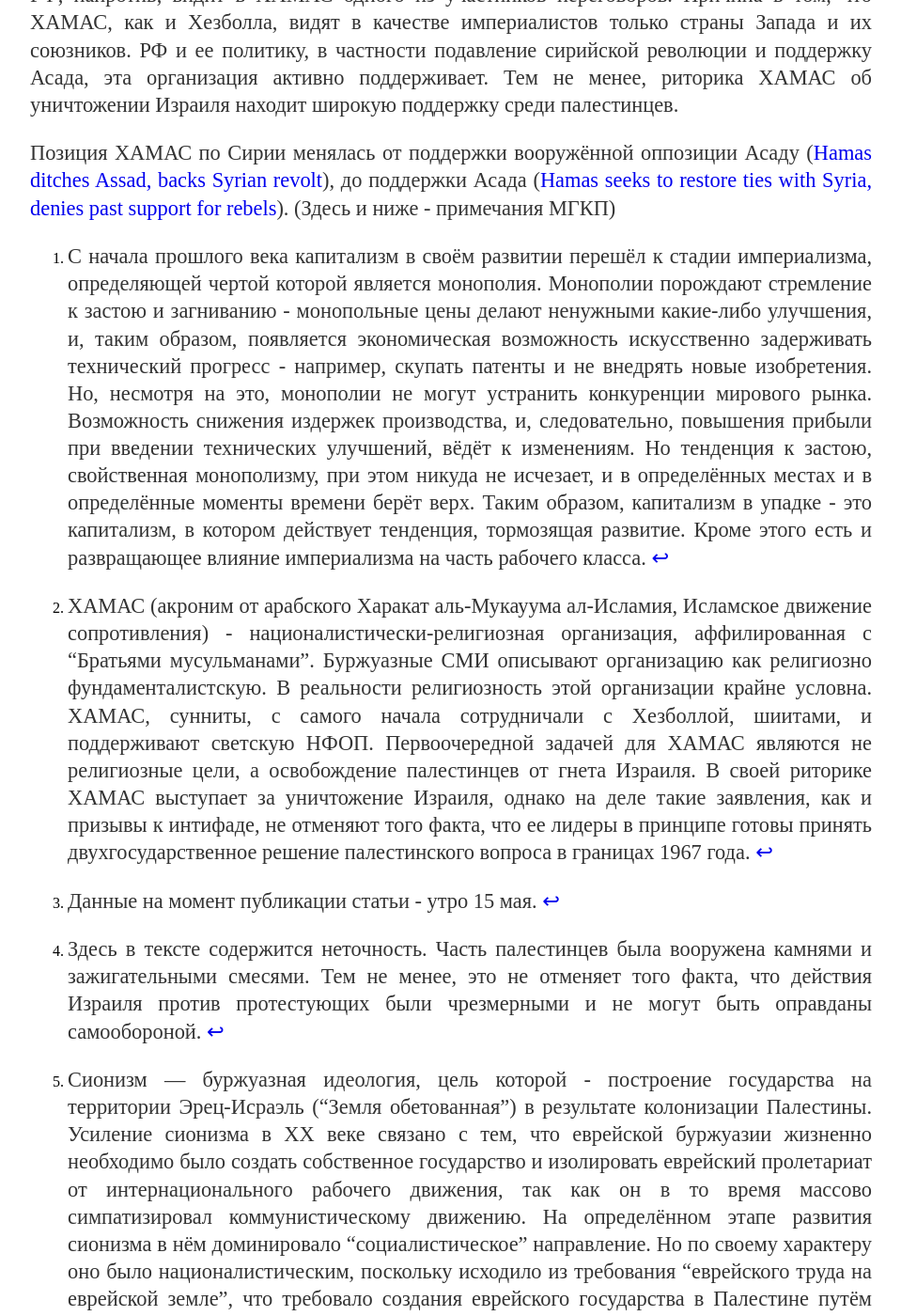
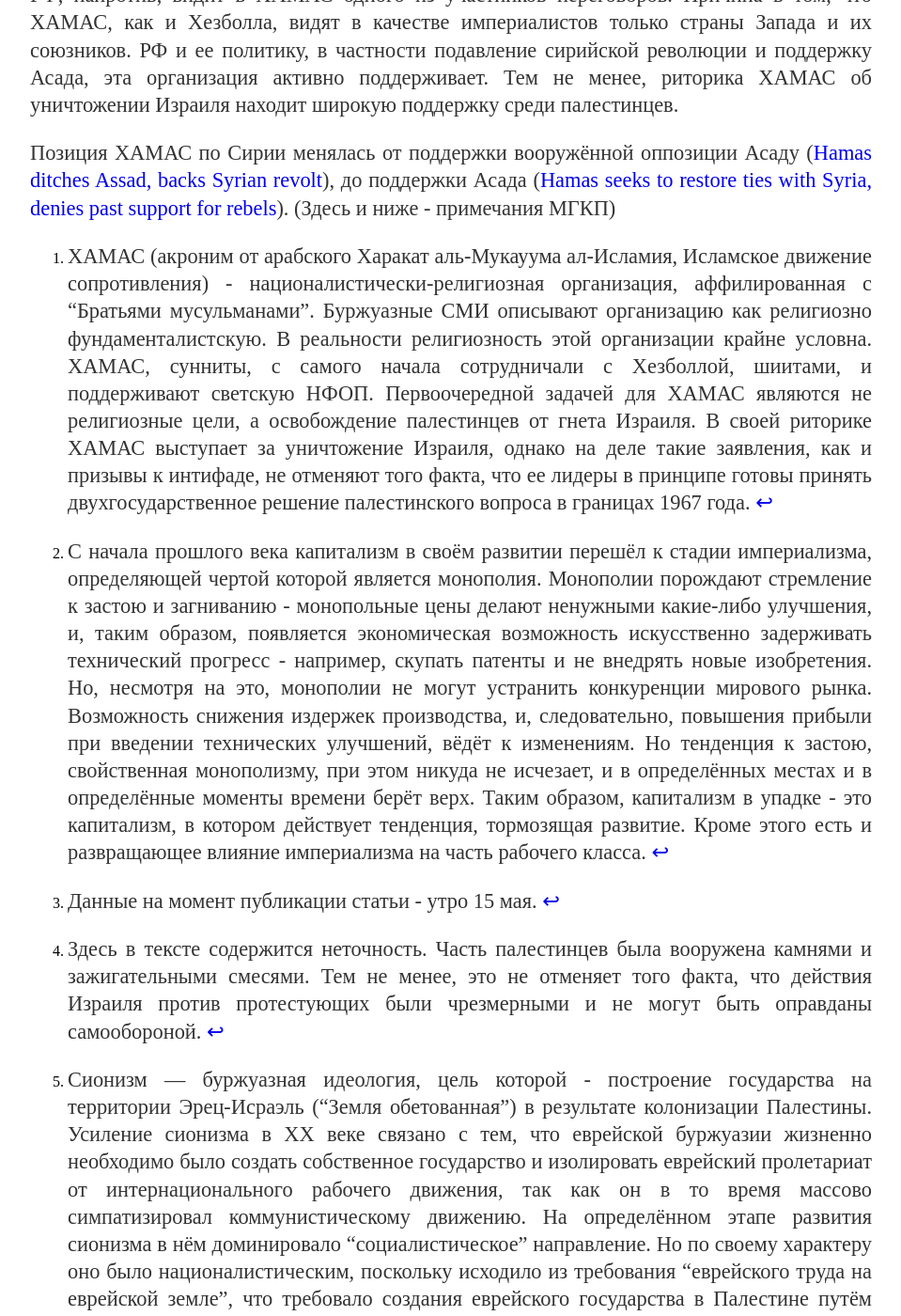
Before and after one commit to mgkp/mgkp.github.io, a Jekyll site: the page built from blog/_posts/2018-05-21-israel.md, in a window 1280 px wide and 1400 px high, scrolled down 5570 px. Shown: the whole window at 94% size, without its empty margins (160-1119 px from the left). Built offline with Jekyll 4.4.1, drawn with Linux system fonts in a browser that asks for light colours.

Commit message:
footnotes fixed

```diff
--- a/blog/_posts/2018-05-21-israel.md
+++ b/blog/_posts/2018-05-21-israel.md
@@ -76,13 +76,13 @@ author: РКИТ
 
 <hr/>
 
-[^1]: С начала прошлого века капитализм в своём развитии перешёл к стадии империализма, определяющей чертой которой является монополия. Монополии порождают стремление к застою и загниванию - монопольные цены делают ненужными какие-либо улучшения, и, таким образом, появляется экономическая возможность искусственно задерживать технический прогресс - например, скупать патенты и не внедрять новые изобретения. Но, несмотря на это, монополии не могут устранить конкуренции мирового рынка. Возможность снижения издержек производства, и, следовательно, повышения прибыли при введении технических улучшений, вёдёт к изменениям. Но тенденция к застою, свойственная монополизму, при этом никуда не исчезает, и в определённых местах и в определённые моменты времени берёт верх. Таким образом, капитализм в упадке - это капитализм, в котором действует тенденция, тормозящая развитие. Кроме этого есть и развращающее влияние империализма на часть рабочего класса.
-
-[^2]: ХАМАС (акроним от арабского Харакат аль-Мукауума ал-Исламия, Исламское движение сопротивления) - националистически-религиозная организация, аффилированная с "Братьями мусульманами". Буржуазные СМИ описывают организацию как религиозно фундаменталистскую. В реальности религиозность этой организации крайне условна. ХАМАС, сунниты, с самого начала сотрудничали с Хезболлой, шиитами, и поддерживают светскую НФОП. Первоочередной задачей для ХАМАС являются не религиозные цели, а освобождение палестинцев от гнета Израиля. В своей риторике ХАМАС выступает за уничтожение Израиля, однако на деле такие заявления, как и призывы к интифаде, не отменяют того факта, что ее лидеры в принципе готовы принять двухгосударственное решение палестинского вопроса в границах 1967 года.
+[^1]: ХАМАС (акроним от арабского Харакат аль-Мукауума ал-Исламия, Исламское движение сопротивления) - националистически-религиозная организация, аффилированная с "Братьями мусульманами". Буржуазные СМИ описывают организацию как религиозно фундаменталистскую. В реальности религиозность этой организации крайне условна. ХАМАС, сунниты, с самого начала сотрудничали с Хезболлой, шиитами, и поддерживают светскую НФОП. Первоочередной задачей для ХАМАС являются не религиозные цели, а освобождение палестинцев от гнета Израиля. В своей риторике ХАМАС выступает за уничтожение Израиля, однако на деле такие заявления, как и призывы к интифаде, не отменяют того факта, что ее лидеры в принципе готовы принять двухгосударственное решение палестинского вопроса в границах 1967 года.
 
 США, Канада, Япония, Израиль и ЕС считают ХАМАС "террористической" организацией. РФ, напротив, видит в ХАМАС одного из участников переговоров. Причина в том, что ХАМАС, как и Хезболла, видят в качестве империалистов только страны Запада и их союзников. РФ и ее политику, в частности подавление сирийской революции и поддержку Асада, эта организация активно поддерживает. Тем не менее, риторика ХАМАС об уничтожении Израиля находит широкую поддержку среди палестинцев.
 
 Позиция ХАМАС по Сирии менялась от поддержки вооружённой оппозиции Асаду ([Hamas ditches Assad, backs Syrian revolt](https://www.reuters.com/article/us-syria-palestinians/hamas-ditches-assad-backs-syrian-revolt-idUSTRE81N1CC20120224)), до поддержки Асада ([Hamas seeks to restore ties with Syria, denies past support for rebels](https://www.jpost.com/Middle-East/Hamas-seeks-to-restore-ties-with-Syria-denies-past-support-for-rebels-395367)). (Здесь и ниже - примечания МГКП)
+
+[^2]: С начала прошлого века капитализм в своём развитии перешёл к стадии империализма, определяющей чертой которой является монополия. Монополии порождают стремление к застою и загниванию - монопольные цены делают ненужными какие-либо улучшения, и, таким образом, появляется экономическая возможность искусственно задерживать технический прогресс - например, скупать патенты и не внедрять новые изобретения. Но, несмотря на это, монополии не могут устранить конкуренции мирового рынка. Возможность снижения издержек производства, и, следовательно, повышения прибыли при введении технических улучшений, вёдёт к изменениям. Но тенденция к застою, свойственная монополизму, при этом никуда не исчезает, и в определённых местах и в определённые моменты времени берёт верх. Таким образом, капитализм в упадке - это капитализм, в котором действует тенденция, тормозящая развитие. Кроме этого есть и развращающее влияние империализма на часть рабочего класса.
 
 [^3]: Данные на момент публикации статьи - утро 15 мая.
 
```
